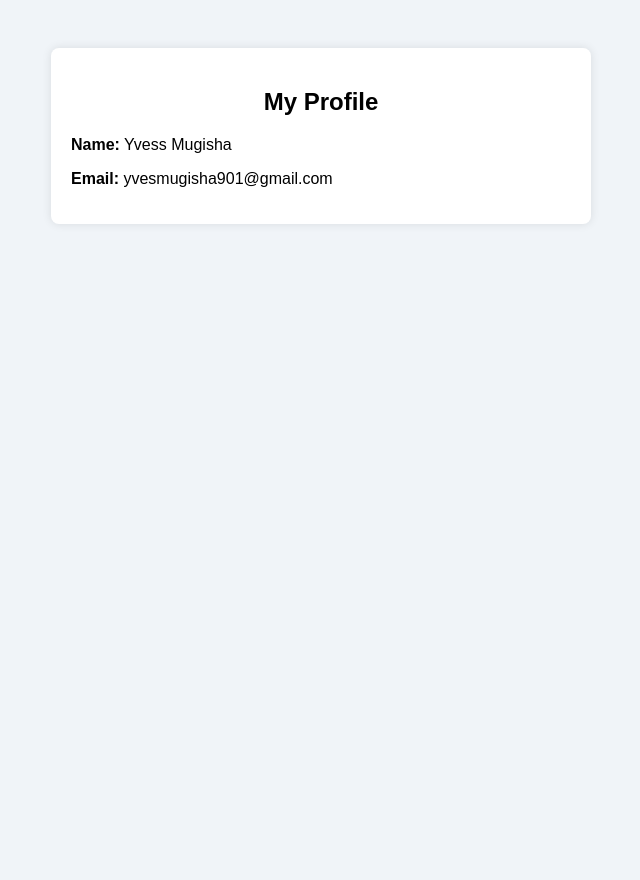
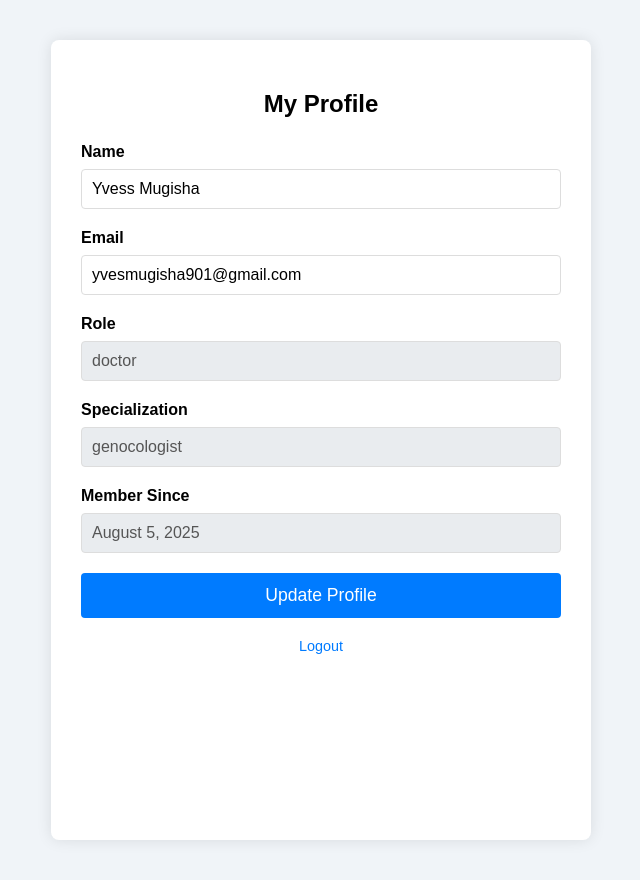
Before and after one commit to yvesmugisha901/Healthcare-appointment-system, a PHP site: page /patientprofile.php in a window 1280 px wide. Shown: the whole page, without its empty margins (319-959 px from the left). Before the commit the page ends 224 px from the top, so only its background shows below. Run offline with PHP 8.4, Linux system fonts and the light colour scheme; a user stored in the database is signed in; data comes from the database, SQL or seed files in the repository.

Commit message:
update patientprofile page with edits form and styling

```diff
--- a/patientprofile.php
+++ b/patientprofile.php
@@ -8,53 +8,155 @@ if (!isset($_SESSION['user_id']) || $_SESSION['role'] !== 'patient') {
 }
 
 $user_id = $_SESSION['user_id'];
+$message = '';
 
-$query = "SELECT name, email FROM users WHERE id = ?";
+// Handle form submission
+if ($_SERVER['REQUEST_METHOD'] === 'POST') {
+    $name = trim($_POST['name']);
+    $email = trim($_POST['email']);
+
+    if (empty($name) || empty($email)) {
+        $message = "Name and Email cannot be empty.";
+    } elseif (!filter_var($email, FILTER_VALIDATE_EMAIL)) {
+        $message = "Please enter a valid email address.";
+    } else {
+        $updateQuery = "UPDATE users SET name = ?, email = ? WHERE id = ?";
+        $stmt = $conn->prepare($updateQuery);
+        $stmt->bind_param("ssi", $name, $email, $user_id);
+        if ($stmt->execute()) {
+            $message = "Profile updated successfully.";
+        } else {
+            $message = "Error updating profile.";
+        }
+        $stmt->close();
+    }
+}
+
+// Fetch updated or current user info
+$query = "SELECT name, email, role, specialization, created_at FROM users WHERE id = ?";
 $stmt = $conn->prepare($query);
 $stmt->bind_param("i", $user_id);
 $stmt->execute();
 $result = $stmt->get_result();
 $user = $result->fetch_assoc();
-
+$stmt->close();
 $conn->close();
 ?>
 
 <!DOCTYPE html>
-<html>
+<html lang="en">
 <head>
+<meta charset="UTF-8" />
+<meta name="viewport" content="width=device-width, initial-scale=1" />
 <title>My Profile</title>
 <style>
   body {
     font-family: Arial, sans-serif;
-            background: #f0f4f8;
-            padding: 40px;
+    background-color: #f0f4f8;
+    margin: 0;
+    padding: 40px 20px;
+    display: flex;
+    justify-content: center;
+    min-height: 100vh;
   }
   .profile-container {
     background: white;
-            padding: 20px;
-            max-width: 500px;
-            margin: auto;
+    max-width: 480px;
+    width: 100%;
+    padding: 30px;
     border-radius: 8px;
-            box-shadow: 0 0 10px rgba(0,0,0,0.1);
+    box-shadow: 0 0 15px rgba(0,0,0,0.1);
   }
   h2 {
     text-align: center;
+    margin-bottom: 25px;
   }
-        .profile-info {
+  form label {
+    display: block;
+    margin-bottom: 8px;
+    font-weight: bold;
+  }
+  form input[type="text"],
+  form input[type="email"] {
+    width: 100%;
+    padding: 10px;
+    margin-bottom: 20px;
+    border: 1px solid #ddd;
+    border-radius: 4px;
+    font-size: 1rem;
+    box-sizing: border-box;
+  }
+  form input[disabled] {
+    background-color: #e9ecef;
+    color: #555;
+  }
+  button {
+    width: 100%;
+    padding: 12px;
+    background-color: #007BFF;
+    border: none;
+    border-radius: 4px;
+    color: white;
+    font-size: 1.1rem;
+    cursor: pointer;
+  }
+  button:hover {
+    background-color: #0056b3;
+  }
+  .message {
+    margin-bottom: 20px;
+    text-align: center;
+    font-weight: bold;
+  }
+  .message.success {
+    color: green;
+  }
+  .message.error {
+    color: red;
+  }
+  .logout-link {
+    display: block;
+    text-align: center;
     margin-top: 20px;
+    font-size: 0.9rem;
+    color: #007BFF;
+    text-decoration: none;
   }
-        .profile-info label {
-            font-weight: bold;
+  .logout-link:hover {
+    text-decoration: underline;
   }
 </style>
 </head>
 <body>
   <div class="profile-container">
     <h2>My Profile</h2>
-        <div class="profile-info">
-            <p><label>Name:</label> <?php echo htmlspecialchars($user['name']); ?></p>
-            <p><label>Email:</label> <?php echo htmlspecialchars($user['email']); ?></p>
+
+    <?php if ($message): ?>
+      <div class="message <?php echo strpos($message, 'Error') !== false ? 'error' : 'success'; ?>">
+        <?php echo htmlspecialchars($message); ?>
       </div>
+    <?php endif; ?>
+
+    <form method="POST" action="">
+      <label for="name">Name</label>
+      <input type="text" id="name" name="name" value="<?php echo htmlspecialchars($user['name']); ?>" required />
+
+      <label for="email">Email</label>
+      <input type="email" id="email" name="email" value="<?php echo htmlspecialchars($user['email']); ?>" required />
+
+      <label>Role</label>
+      <input type="text" value="<?php echo htmlspecialchars($user['role']); ?>" disabled />
+
+      <label>Specialization</label>
+      <input type="text" value="<?php echo htmlspecialchars($user['specialization'] ?? 'N/A'); ?>" disabled />
+
+      <label>Member Since</label>
+      <input type="text" value="<?php echo htmlspecialchars(date('F j, Y', strtotime($user['created_at']))); ?>" disabled />
+
+      <button type="submit">Update Profile</button>
+    </form>
+
+    <a href="logout.php" class="logout-link">Logout</a>
   </div>
 </body>
 </html>
```
Lines whose indentation alone changed are shown as unchanged.
